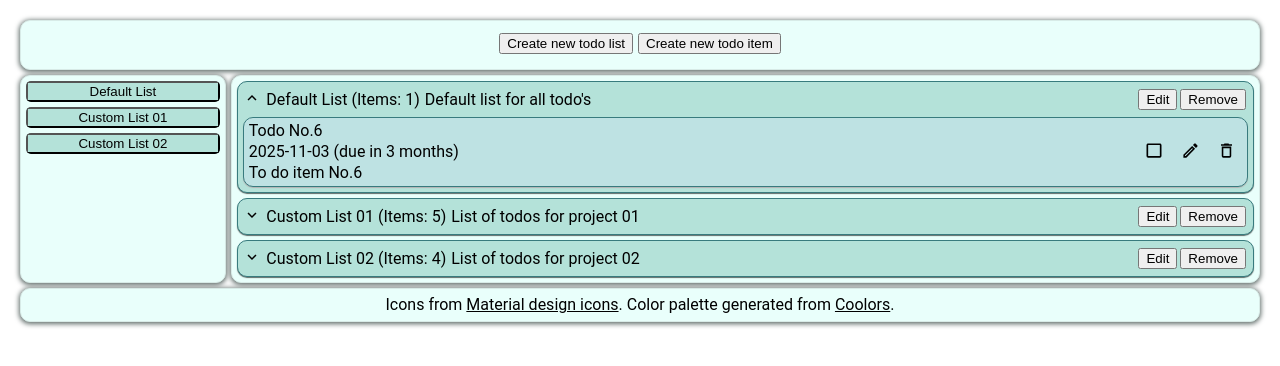
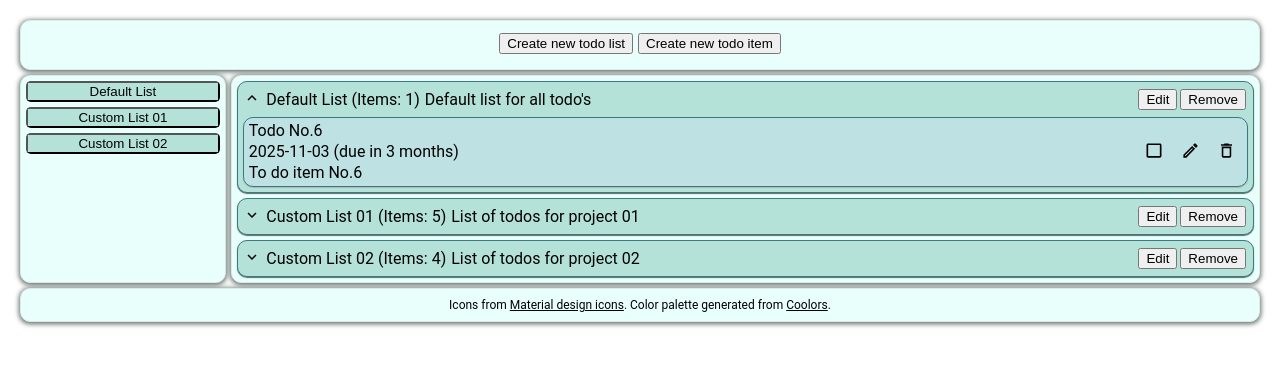
Before and after one commit to ignasc/todo-app, a website built with webpack: page src/template.html in a window 1280 px wide. Built offline with nearby package versions, Linux system fonts and the light colour scheme.

Commit message:
Reduce the size of footer text.

```diff
--- a/src/styles.css
+++ b/src/styles.css
@@ -308,6 +308,10 @@ body{
     align-content: center;
 }
 
+.footer {
+    font-size: 0.75rem;
+}
+
 .footer > p > a {
     text-decoration: underline;
 }
```
